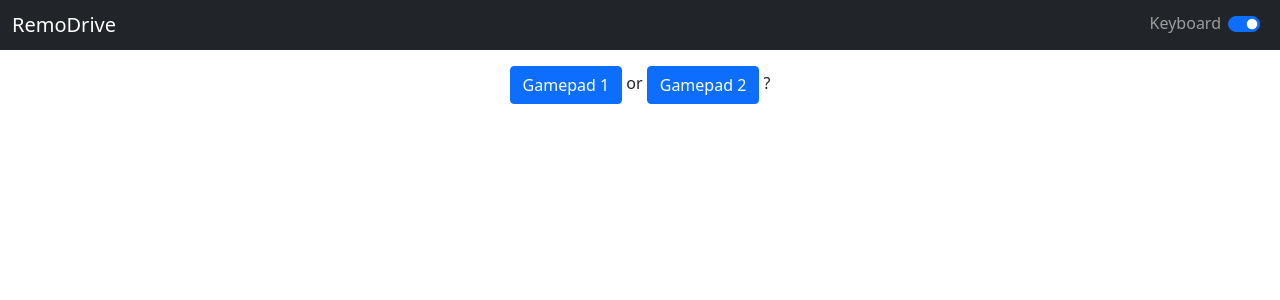
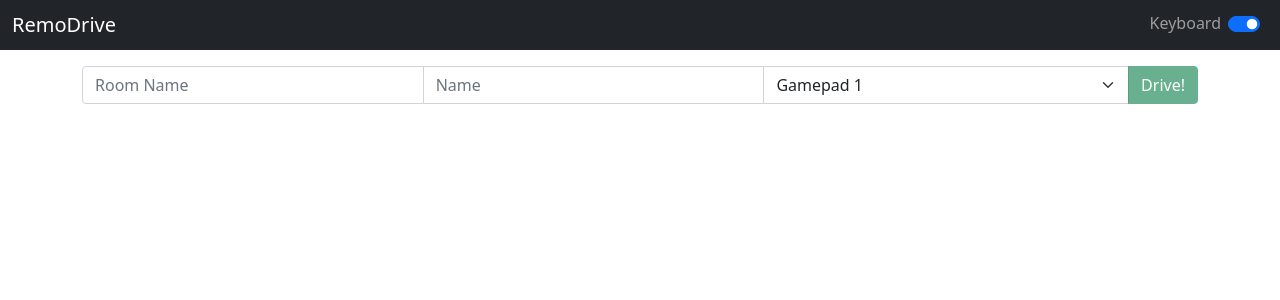
Before and after one commit to TechNova-12611/RemoDrive, a Svelte app in the folder remodrive/: page / in a window 1280 px wide. Both pictures are taken after a click on the element "Drive!". Shown: the top 300 px of the page. Built offline with nearby package versions, Linux system fonts and the light colour scheme.

Commit message:
Update for names

```diff
--- a/remodrive/src/Config.svelte
+++ b/remodrive/src/Config.svelte
@@ -1,16 +1,13 @@
 <script lang="ts">
 import { drive } from "./drive";
 
-import { gamepad, gamepad1, gamepad2, room } from "./stores";
+import { gamepad, gamepad1, gamepad2, name, room } from "./stores";
 
-let editingStage = 0;
 let driveTxt = "Drive!";
 let driveDisabled = false;
 
-function doneEditingGamepad(gamepadId: string) {
-    gamepad.set(gamepadId);
-    editingStage = 1;
-}
+$: name.set($name.replaceAll(":", ""));
+$: room.set($room.replaceAll(":", ""));
 
 async function driveBot() {
     driveDisabled = true;
@@ -22,20 +19,13 @@ async function driveBot() {
 </script>
 
 <div>
-    {#if editingStage == 0}
-        <btn class="btn btn-primary" on:click={() => {doneEditingGamepad(gamepad1)}}>Gamepad 1</btn>
-
-        or
-
-        <btn class="btn btn-primary" on:click={() => {doneEditingGamepad(gamepad2)}}>Gamepad 2</btn>
-
-        ?
-    {/if}
-
-    {#if editingStage == 1}
-        <div class="input-group">
-            <input class="form-control" bind:value={$room} placeholder="Room Name..."/>
-            <button class="btn btn-success" disabled={$room == "" || driveDisabled} on:click={driveBot}>{driveTxt}</button>
-        </div>
-    {/if}
+    <div class="input-group">
+        <input type="text" class="form-control" bind:value={$room} placeholder="Room Name">
+        <input type="text" class="form-control" bind:value={$name} placeholder="Name">
+        <select class="form-select" bind:value={$gamepad}>
+            <option value={gamepad1}>Gamepad 1</option>
+            <option value={gamepad2}>Gamepad 2</option>
+        </select>
+        <button class="btn btn-success" disabled={$room == "" || $name == "" || driveDisabled} on:click={driveBot}>{driveTxt}</button>
+    </div>
 </div>
--- a/remodrive/src/conn.ts
+++ b/remodrive/src/conn.ts
@@ -1,15 +1,17 @@
-import { room } from "./stores";
+import { name, room } from "./stores";
 
 export var conn: WebSocket;
 
 var roomVal: string;
 room.subscribe(val => {roomVal = val});
+var nameVal: string;
+name.subscribe(val => {nameVal = val});
 
 export async function connect(): Promise<void> {
     conn = new WebSocket("wss://http.nv7haven.com/drive")
     return new Promise<void>((resolve) => {
         conn.onopen = () => {
-            conn.send(roomVal);
+            conn.send(roomVal + ":" + nameVal);
             resolve();
         }
     });
--- a/remodrive/src/stores.ts
+++ b/remodrive/src/stores.ts
@@ -3,6 +3,7 @@ import { writable } from "svelte/store";
 export const gamepad = writable("g1");
 export const keyboard = writable(true);
 export const room = writable("");
+export const name = writable("");
 
 export const gamepad1 = "g1";
 export const gamepad2 = "g2";
```
Also changed, not shown: 2 other files (tests, documents, lock files or other folders).
